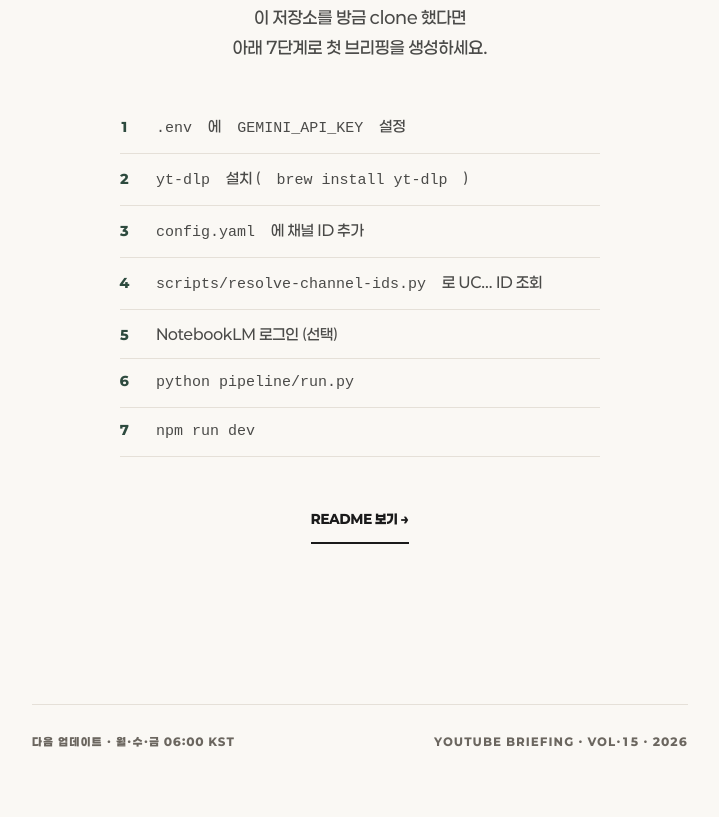
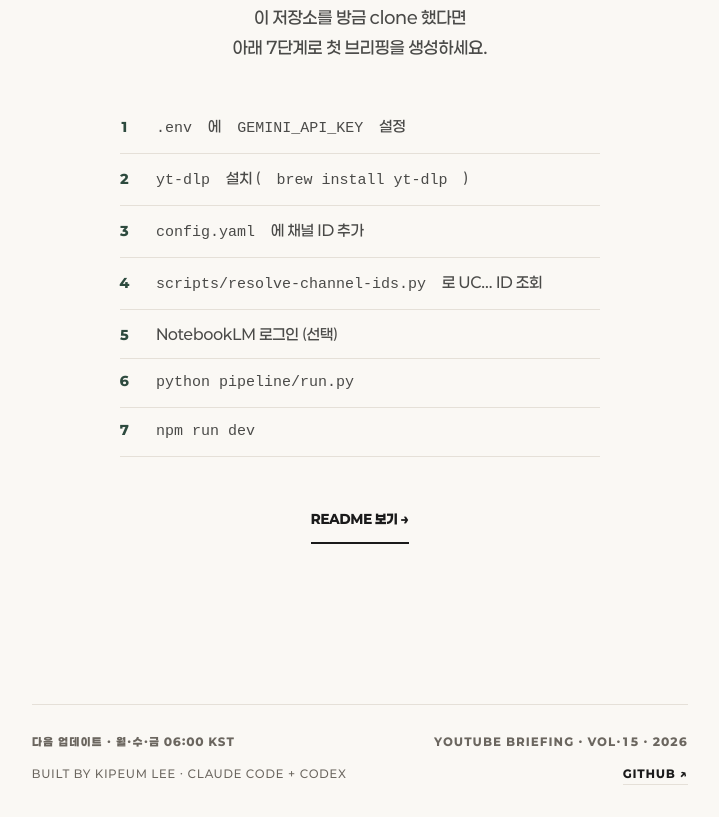
Before and after one commit to kipeum86/youtube-briefing, an Astro site: page / in a window 1280 px wide. Shown: the part 296-1113 px from the top of the page, without its empty margins (364-1083 px from the left). Built offline with nearby package versions, Linux system fonts and the light colour scheme; Astro itself is replaced by a stand-in of ours.

Commit message:
Add byline + GitHub link to footer
Second footer row with "BUILT BY KIPEUM LEE · CLAUDE CODE + CODEX" on
the left and a GITHUB ↗ link on the right. Weight drops to 500 on the
credit row so it reads as a quiet editorial colophon, not a headline.
The link uses the existing ink/accent hover pattern for consistency
with feed-end and masthead links.

Co-Authored-By: Claude Opus 4.6 (1M context) <noreply@anthropic.com>

```diff
--- a/src/layouts/Base.astro
+++ b/src/layouts/Base.astro
@@ -94,8 +94,20 @@ const base = import.meta.env.BASE_URL.replace(/\/$/, "");
         <slot />
 
         <footer class="site-footer">
-          <span>다음 업데이트 · 월·수·금 06:00 KST</span>
-          <span>YOUTUBE BRIEFING · {volNumber} · 2026</span>
+          <div class="footer-row">
+            <span>다음 업데이트 · 월·수·금 06:00 KST</span>
+            <span>YOUTUBE BRIEFING · {volNumber} · 2026</span>
+          </div>
+          <div class="footer-row footer-credit">
+            <span>BUILT BY KIPEUM LEE · CLAUDE CODE + CODEX</span>
+            <a
+              href="https://github.com/kipeum86/youtube-briefing"
+              target="_blank"
+              rel="noopener noreferrer"
+              aria-label="View source on GitHub">
+              GITHUB ↗
+            </a>
+          </div>
         </footer>
       </div>
     </div>
--- a/src/styles/global.css
+++ b/src/styles/global.css
@@ -543,13 +543,41 @@ body {
   padding-top: 28px;
   border-top: 1px solid var(--rule);
   display: flex;
-  justify-content: space-between;
+  flex-direction: column;
+  gap: 14px;
   font-size: 11px;
   letter-spacing: 1.5px;
   color: var(--meta);
   font-weight: 900;
+}
+
+.site-footer .footer-row {
+  display: flex;
+  justify-content: space-between;
   gap: 16px;
   flex-wrap: wrap;
+}
+
+/* Second row holds the byline + GitHub link. Kept quieter than the top
+   row by dropping weight to 500 so it reads as editorial colophon rather
+   than a headline. */
+.site-footer .footer-credit {
+  font-weight: 500;
+  letter-spacing: 1.2px;
+}
+
+.site-footer .footer-credit a {
+  color: var(--ink);
+  text-decoration: none;
+  border-bottom: 1px solid var(--rule);
+  padding-bottom: 2px;
+  font-weight: 900;
+  transition: color 120ms ease, border-color 120ms ease;
+}
+
+.site-footer .footer-credit a:hover {
+  color: var(--accent);
+  border-bottom-color: var(--accent);
 }
 
 /* ----- Empty state ----- */
```
